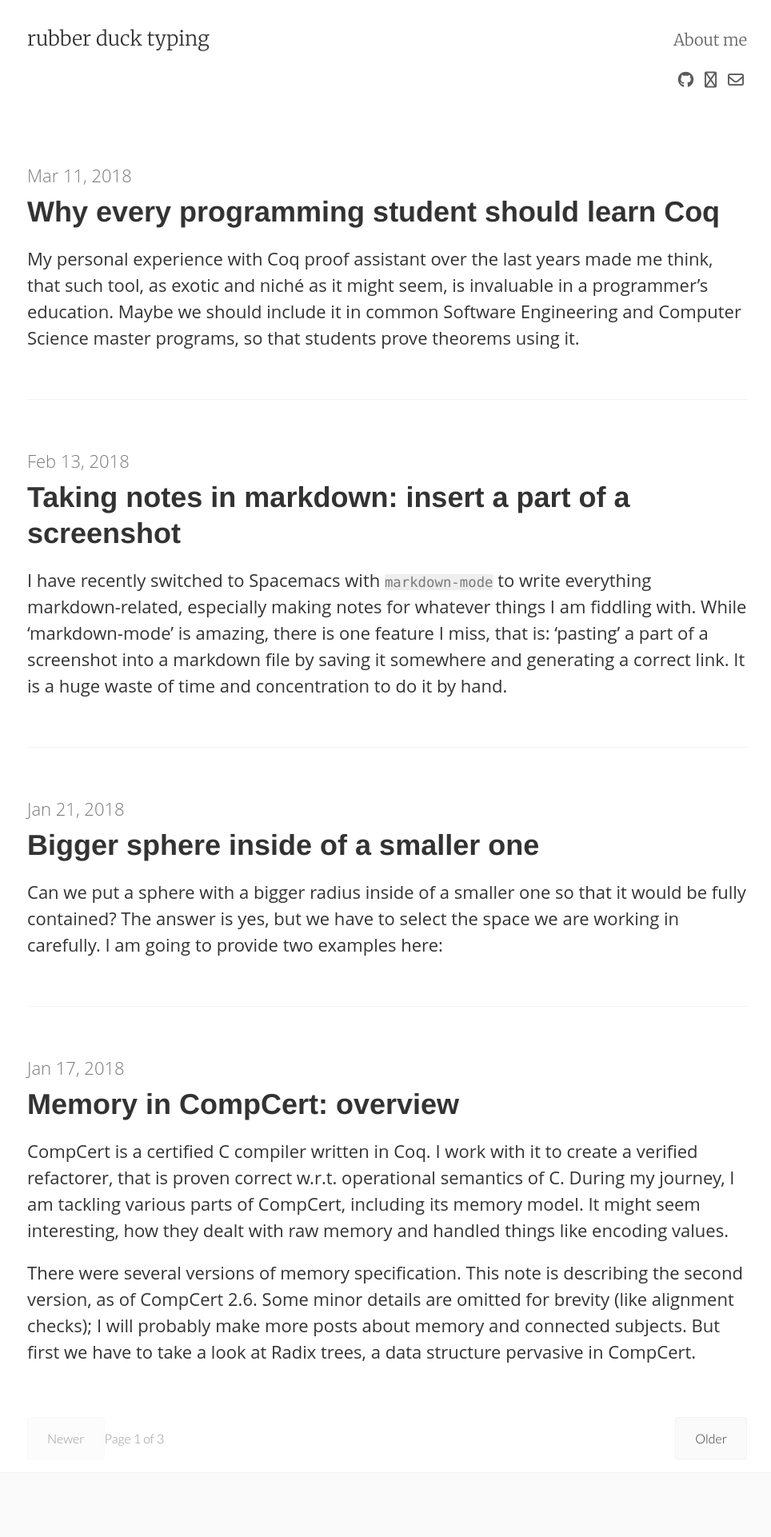
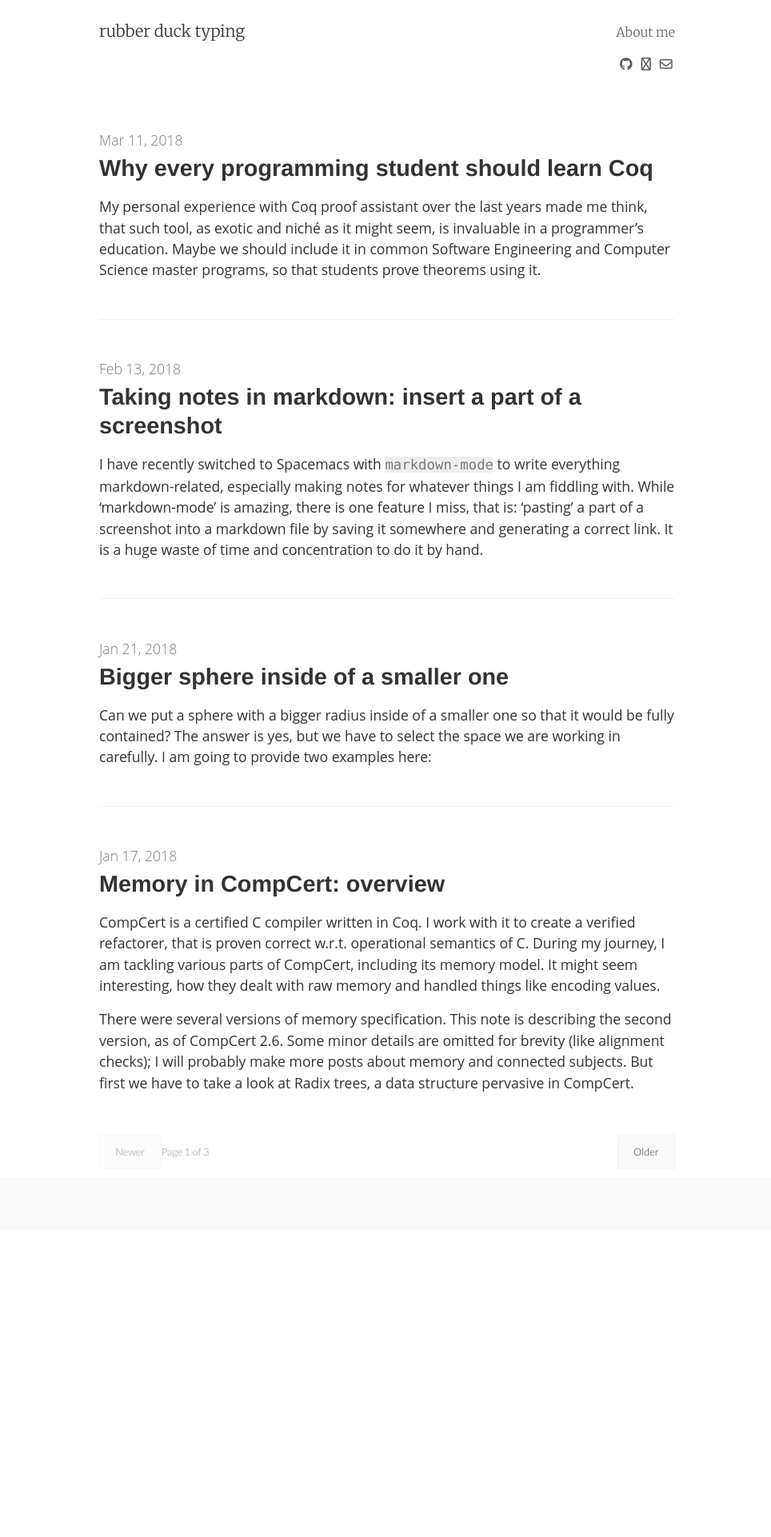
Before and after one commit to sayon/blog, a Jekyll site: the page built from index.html, in a window 1280 px wide. Shown: the whole page at 80% size, without its empty margins (156-1120 px from the left). Built offline with Jekyll 4.4.1, drawn with Linux system fonts in a browser that asks for light colours; nearby versions of some CDN libraries; the list of posts is cut into pages by our own code; after the commit the page ends 1539 px from its top, so only the background shows below that.

Commit message:
fix sizes

```diff
--- a/_sass/_media-queries.scss
+++ b/_sass/_media-queries.scss
@@ -46,13 +46,13 @@
 
 @media screen and (min-width: $viewport-medium) {
   html {
-    font-size: 18px;
+    font-size: 16px;
   }
 }
 
 @media screen and (min-width: $viewport-large) {
   html {
-    font-size: 20px;
+    font-size: 16px;
   }
 }
 
```
